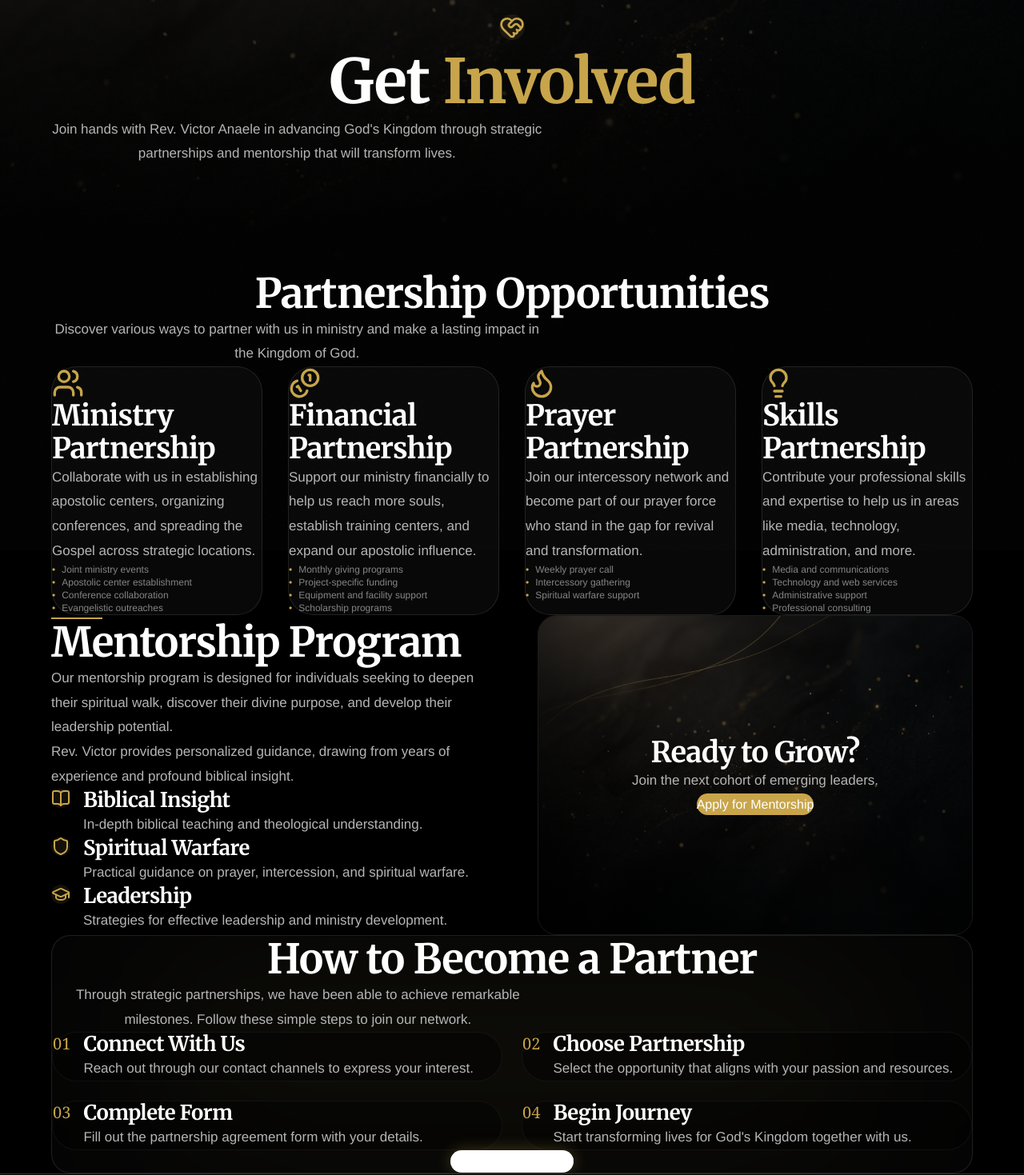
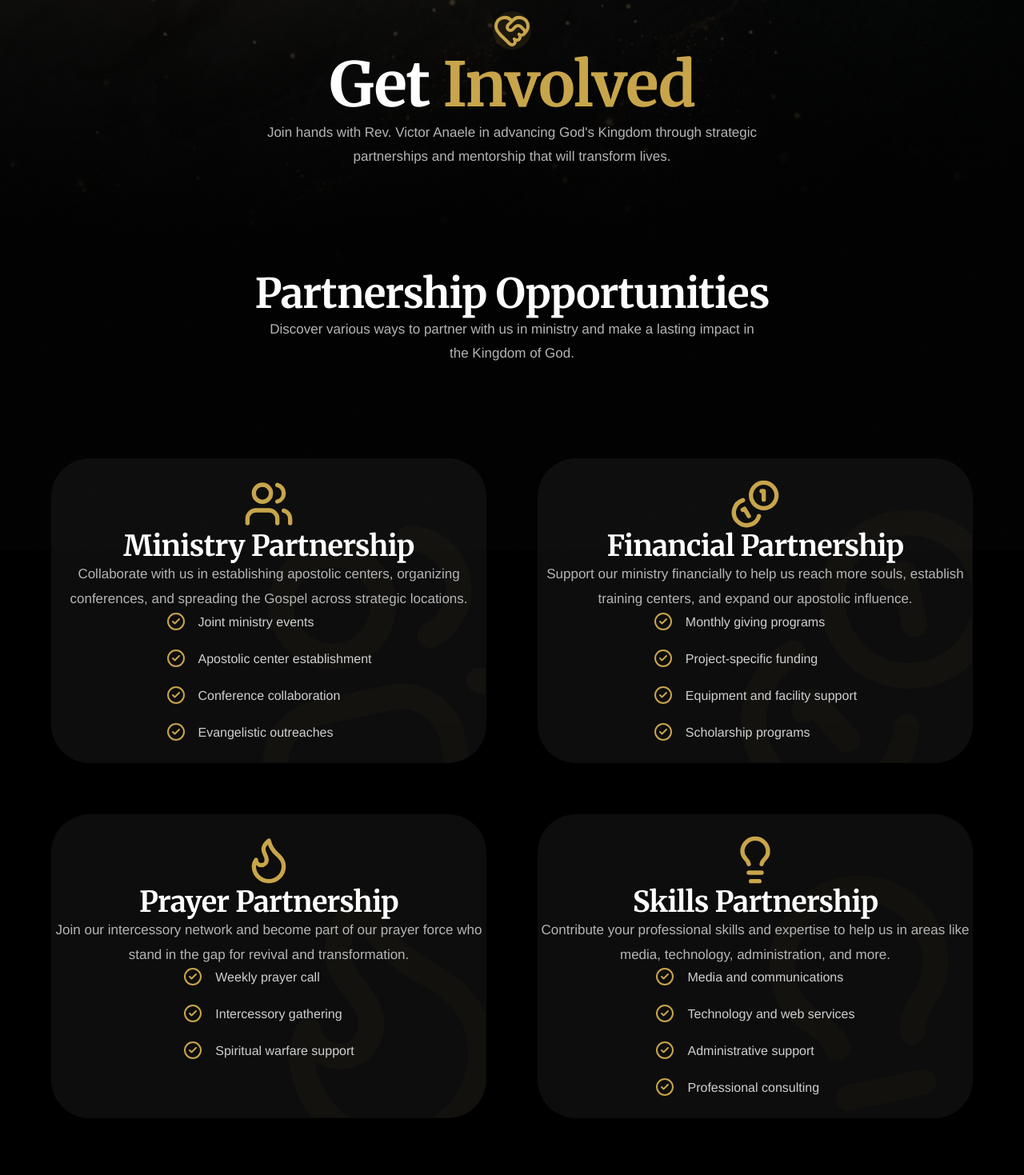
Before and after one commit to RCN-Uyo/rev-victor, a Next.js app: page /partner in a window 1280 px wide. Shown: the part 112-1581 px from the top of the page at 80% size. Built offline with nearby package versions, Linux system fonts and the light colour scheme.

Commit message:
feat: add partner page and navigation bar component

```diff
--- a/src/app/partner/page.tsx
+++ b/src/app/partner/page.tsx
@@ -1,7 +1,7 @@
 import Image from "next/image";
 import Link from "next/link";
 import { Reveal, fadeUp, Stagger } from "@/components/ui/motion";
-import { HeartHandshake, Coins, Flame, Lightbulb, Users, BookOpen, Shield, GraduationCap } from "lucide-react";
+import { HeartHandshake, Coins, Flame, Lightbulb, Users, BookOpen, Shield, GraduationCap, CheckCircle2 } from "lucide-react";
 
 export const metadata = {
   title: "Get Involved | Partnership & Mentorship",
@@ -70,15 +70,15 @@ export default function PartnerPage() {
         </div>
 
         <div className="container relative z-10 text-center px-6 md:px-12">
-          <Reveal variants={fadeUp}>
-            <div className="inline-flex items-center justify-center p-3 bg-gold/10 rounded-full mb-6 text-gold">
-              <HeartHandshake className="w-8 h-8" />
+          <Reveal variants={fadeUp} className="flex flex-col items-center justify-center w-full">
+            <div className="inline-flex items-center justify-center p-4 md:p-5 bg-gold/10 rounded-full mb-6 text-gold">
+              <HeartHandshake className="w-10 h-10 md:w-12 md:h-12" />
             </div>
-            <h1 className="text-4xl md:text-6xl font-bold font-serif text-white mb-4">
+            <h1 className="text-4xl md:text-6xl font-bold font-serif text-white mb-4 text-center w-full">
               Get <span className="text-gold">Involved</span>
             </h1>
-            <p className="text-lg md:text-xl text-white/80 max-w-2xl mx-auto font-light">
-              Join hands with Rev. Victor Anaele in advancing God's Kingdom through strategic partnerships and mentorship that will transform lives.
+            <p className="text-lg md:text-xl text-white/80 max-w-2xl mx-auto font-light text-center w-full leading-relaxed">
+              Join hands with Rev. Victor Anaele in advancing God's Kingdom through strategic <br className="hidden md:block" /> partnerships and mentorship that will transform lives.
             </p>
           </Reveal>
         </div>
@@ -86,60 +86,98 @@ export default function PartnerPage() {
 
       {/* Partnership Opportunities */}
       <section className="container max-w-7xl mx-auto px-6 md:px-12 mt-16 md:mt-24">
-        <Reveal variants={fadeUp} className="text-center mb-16">
-          <h2 className="text-3xl md:text-4xl font-serif text-white mb-4">Partnership Opportunities</h2>
-          <p className="text-white/60 font-light max-w-2xl mx-auto">
-            Discover various ways to partner with us in ministry and make a lasting impact in the Kingdom of God.
+        <Reveal variants={fadeUp} className="flex flex-col items-center justify-center text-center w-full">
+          <h2 className="text-3xl md:text-4xl font-serif text-white mb-4 text-center w-full">Partnership Opportunities</h2>
+          <p className="text-base md:text-lg text-white/60 font-light max-w-2xl mx-auto text-center w-full leading-relaxed">
+            Discover various ways to partner with us in ministry and make a lasting impact in <br className="hidden md:block" /> the Kingdom of God.
           </p>
         </Reveal>
 
-        <Stagger className="grid grid-cols-1 md:grid-cols-2 lg:grid-cols-4 gap-8">
+        <div className="w-full h-[115px] flex-shrink-0" aria-hidden="true" />
+
+        <Stagger className="grid grid-cols-1 lg:grid-cols-2 gap-12 md:gap-16">
           {partnershipOpportunities.map((opp, index) => (
-            <Reveal key={index} variants={fadeUp} className="bg-white/[0.03] border border-white/10 rounded-2xl p-8 hover:bg-white/[0.05] transition-colors group">
-              <opp.icon className="w-10 h-10 text-gold mb-6 group-hover:scale-110 transition-transform duration-300" />
-              <h3 className="text-xl font-serif text-white mb-3">{opp.title}</h3>
-              <p className="text-white/70 font-light text-sm mb-6 leading-relaxed">
+            <Reveal
+              key={index}
+              variants={fadeUp}
+              className="bg-white/[0.05] border border-transparent rounded-[3rem] px-12 md:px-16 pb-12 md:pb-16 pt-20 md:pt-28 hover:bg-white/[0.08] hover:border-gold/30 hover:shadow-[0_0_40px_rgba(206,170,84,0.1)] transition-all duration-500 group relative overflow-hidden"
+            >
+              {/* Gold Orb */}
+              <div className="absolute top-0 right-0 w-96 h-96 bg-gold/5 rounded-full blur-3xl -mr-32 -mt-32 opacity-0 group-hover:opacity-100 transition-opacity duration-700 pointer-events-none" />
+
+              {/* Offset Watermark Icon */}
+              <opp.icon className="absolute -bottom-16 -right-16 w-96 h-96 text-gold opacity-[0.03] group-hover:opacity-[0.06] transition-all duration-700 pointer-events-none transform -rotate-12" />
+
+              <div className="relative z-10 w-full flex flex-col items-center text-center px-7">
+                {/* Indestructible physical spacer at the top */}
+                <div className="w-full h-6 flex-shrink-0" aria-hidden="true" />
+
+                <div className="inline-flex items-center justify-center mb-12 text-gold group-hover:scale-110 transition-all duration-500 group-hover:text-gold-light">
+                  <opp.icon className="w-16 h-16" />
+                </div>
+
+                <h3 className="text-3xl md:text-4xl font-serif text-white mb-6">{opp.title}</h3>
+
+                <p className="text-white/70 font-light text-lg mb-12 leading-loose max-w-lg mx-auto">
                   {opp.description}
                 </p>
-              <ul className="space-y-2">
+
+                <div className="flex flex-col items-center w-full">
+                  <ul className="flex flex-col gap-y-5 text-left w-fit">
                     {opp.items.map((item, i) => (
-                  <li key={i} className="text-white/50 text-xs flex items-start gap-2">
-                    <span className="text-gold mt-1">•</span>
-                    <span>{item}</span>
+                      <li key={i} className="text-white/80 text-base flex items-start gap-4">
+                        <CheckCircle2 className="w-6 h-6 text-gold shrink-0 mt-0.5" />
+                        <span className="leading-relaxed">{item}</span>
                       </li>
                     ))}
                   </ul>
+                </div>
+
+                {/* Indestructible physical spacer at the bottom */}
+                <div className="w-full h-6 flex-shrink-0" aria-hidden="true" />
+              </div>
             </Reveal>
           ))}
         </Stagger>
+
+        <div className="w-full h-32 flex-shrink-0" aria-hidden="true" />
       </section>
 
       {/* Mentorship Section */}
-      <section className="container max-w-7xl mx-auto px-6 md:px-12 mt-32">
+      <section className="container max-w-7xl mx-auto px-6 md:px-12">
         <div className="grid grid-cols-1 lg:grid-cols-2 gap-16 items-center">
           <div>
             <Reveal variants={fadeUp}>
               <div className="w-16 h-[2px] bg-gold mb-6" />
-              <h2 className="text-3xl md:text-4xl font-serif text-white mb-6">Mentorship Program</h2>
-              <div className="text-white/80 font-light leading-relaxed mb-8 space-y-4">
+              <h2 className="text-3xl md:text-4xl font-serif text-white">Mentorship Program</h2>
+
+              <div className="w-full h-8 flex-shrink-0" aria-hidden="true" />
+
+              <div className="text-white/80 font-light leading-relaxed">
                 <p>
                   Our mentorship program is designed for individuals seeking to deepen their spiritual walk, discover their divine purpose, and develop their leadership potential.
                 </p>
+
+                <div className="w-full h-2 flex-shrink-0" aria-hidden="true" />
+
                 <p>
                   Rev. Victor provides personalized guidance, drawing from years of experience and profound biblical insight.
                 </p>
               </div>
             </Reveal>
 
+            <div className="w-full h-12 flex-shrink-0" aria-hidden="true" />
+
             <Stagger className="space-y-6">
               {mentorshipPillars.map((pillar, index) => (
-                <Reveal key={index} variants={fadeUp} className="flex items-start gap-4">
-                  <div className="p-3 rounded-xl bg-gold/10 text-gold shrink-0">
-                    <pillar.icon className="w-6 h-6" />
+                <Reveal key={index} variants={fadeUp} className="flex items-start gap-4 group hover:translate-x-2 transition-transform duration-500 cursor-default">
+                  <div className="text-gold shrink-0 pt-1 group-hover:text-gold-light group-hover:scale-110 transition-all duration-500">
+                    <pillar.icon className="w-7 h-7" />
                   </div>
                   <div>
-                    <h4 className="text-white font-medium mb-1">{pillar.title}</h4>
-                    <p className="text-white/60 text-sm font-light">{pillar.description}</p>
+                    <h4 className="text-2xl md:text-3xl font-serif text-white group-hover:text-gold-light transition-colors duration-500">{pillar.title}</h4>
+                    <div className="w-full h-1 flex-shrink-0" aria-hidden="true" />
+                    <p className="text-white/80 text-base font-light">{pillar.description}</p>
                   </div>
                 </Reveal>
               ))}
@@ -156,9 +194,13 @@ export default function PartnerPage() {
             <div className="absolute inset-0 bg-gradient-to-tr from-black via-black/40 to-transparent" />
             <div className="absolute inset-0 flex items-center justify-center p-12 text-center">
               <div>
-                <h3 className="text-2xl font-serif text-gold mb-4">Ready to Grow?</h3>
-                <p className="text-white/80 text-sm mb-8">Join the next cohort of emerging leaders.</p>
-                <Link href="/contact" className="inline-block px-8 py-3 bg-gold text-black font-medium rounded-full hover:bg-white transition-colors">
+                <h3 className="text-4xl md:text-5xl font-serif text-white mb-6 drop-shadow-lg">Ready to Grow?</h3>
+                <p className="text-white/90 text-lg md:text-xl font-light mb-10">Join the next cohort of emerging leaders.</p>
+                <Link
+                  href="/contact"
+                  className="bg-transparent border border-white/30 text-white font-medium rounded-full hover:bg-gold hover:border-gold hover:text-black hover:scale-105 transition-all duration-300 hover:shadow-lg hover:shadow-gold/30"
+                  style={{ display: 'inline-block', padding: '1.25rem 3.5rem', whiteSpace: 'nowrap' }}
+                >
                   Apply for Mentorship
                 </Link>
               </div>
@@ -167,55 +209,92 @@ export default function PartnerPage() {
         </div>
       </section>
 
+      <div className="w-full h-32 flex-shrink-0" aria-hidden="true" />
+
       {/* How To Become A Partner */}
-      <section className="container max-w-4xl mx-auto px-6 md:px-12 mt-32 text-center">
-        <Reveal variants={fadeUp} className="p-12 border border-white/10 rounded-3xl bg-white/[0.02] relative overflow-hidden">
+      <section className="container max-w-4xl mx-auto px-6 md:px-12 text-center">
+        <Reveal variants={fadeUp} className="p-16 md:p-24 border border-white/10 rounded-[3rem] bg-white/[0.02] relative overflow-hidden">
           <div className="absolute top-1/2 left-1/2 -translate-x-1/2 -translate-y-1/2 w-[80%] h-[80%] bg-gold/5 blur-[100px] rounded-full z-0 pointer-events-none" />
 
-          <div className="relative z-10">
-            <h2 className="text-3xl md:text-4xl font-serif text-white mb-6">How to Become a Partner</h2>
-            <p className="text-white/60 font-light mb-12 max-w-2xl mx-auto">
+          {/* Offset Watermark Icon */}
+          <HeartHandshake className="absolute -bottom-16 -right-16 w-[400px] h-[400px] md:w-[600px] md:h-[600px] text-gold opacity-[0.03] pointer-events-none transform -rotate-12" />
+
+          <div className="relative z-10 flex flex-col items-center">
+            {/* Indestructible physical spacer above title */}
+            <div className="w-full h-8 flex-shrink-0" aria-hidden="true" />
+
+            <h2 className="text-3xl md:text-4xl font-serif text-white text-center w-full">How to Become a Partner</h2>
+
+            {/* Indestructible physical spacer below title */}
+            <div className="w-full h-3 flex-shrink-0" aria-hidden="true" />
+
+            <div className="w-full flex justify-center">
+              <p className="text-white/60 font-light text-center" style={{ maxWidth: '42rem', textWrap: 'balance' }}>
                 Through strategic partnerships, we have been able to achieve remarkable milestones. Follow these simple steps to join our network.
               </p>
+            </div>
 
-            <Stagger className="grid grid-cols-1 sm:grid-cols-2 gap-6 text-left mb-12">
-              <Reveal variants={fadeUp} className="flex gap-4 items-start p-6 rounded-2xl bg-black/40 border border-white/5">
-                <div className="text-gold font-serif text-xl">01</div>
+            {/* Indestructible physical spacer below text */}
+            <div className="w-full h-8 md:h-12 flex-shrink-0" aria-hidden="true" />
+
+            <Stagger className="grid grid-cols-1 md:grid-cols-2 gap-8 md:gap-16 text-center">
+              <Reveal variants={fadeUp} className="flex flex-col items-center bg-transparent group hover:-translate-y-2 transition-transform duration-500 cursor-default">
+                <div className="text-gold font-sans font-medium tracking-widest text-lg mb-2 group-hover:scale-110 group-hover:text-gold-light transition-all duration-500">01</div>
                 <div>
-                  <h4 className="text-white mb-2">Connect With Us</h4>
-                  <p className="text-white/50 text-sm font-light">Reach out through our contact channels to express your interest.</p>
+                  <h4 className="text-2xl md:text-3xl font-serif text-white group-hover:text-gold transition-colors duration-500">Connect With Us</h4>
+                  <div className="w-full h-2 flex-shrink-0" aria-hidden="true" />
+                  <p className="text-white/70 text-base font-light leading-relaxed group-hover:text-white transition-colors duration-500">Reach out through our contact channels to express your interest.</p>
                 </div>
               </Reveal>
-              <Reveal variants={fadeUp} className="flex gap-4 items-start p-6 rounded-2xl bg-black/40 border border-white/5">
-                <div className="text-gold font-serif text-xl">02</div>
+
+              <Reveal variants={fadeUp} className="flex flex-col items-center bg-transparent group hover:-translate-y-2 transition-transform duration-500 cursor-default">
+                <div className="text-gold font-sans font-medium tracking-widest text-lg mb-2 group-hover:scale-110 group-hover:text-gold-light transition-all duration-500">02</div>
                 <div>
-                  <h4 className="text-white mb-2">Choose Partnership</h4>
-                  <p className="text-white/50 text-sm font-light">Select the opportunity that aligns with your passion and resources.</p>
+                  <h4 className="text-2xl md:text-3xl font-serif text-white group-hover:text-gold transition-colors duration-500">Choose Partnership</h4>
+                  <div className="w-full h-2 flex-shrink-0" aria-hidden="true" />
+                  <p className="text-white/70 text-base font-light leading-relaxed group-hover:text-white transition-colors duration-500">Select the opportunity that aligns with your passion and resources.</p>
                 </div>
               </Reveal>
-              <Reveal variants={fadeUp} className="flex gap-4 items-start p-6 rounded-2xl bg-black/40 border border-white/5">
-                <div className="text-gold font-serif text-xl">03</div>
+
+              <Reveal variants={fadeUp} className="flex flex-col items-center bg-transparent group hover:-translate-y-2 transition-transform duration-500 cursor-default">
+                <div className="text-gold font-sans font-medium tracking-widest text-lg mb-2 group-hover:scale-110 group-hover:text-gold-light transition-all duration-500">03</div>
                 <div>
-                  <h4 className="text-white mb-2">Complete Form</h4>
-                  <p className="text-white/50 text-sm font-light">Fill out the partnership agreement form with your details.</p>
+                  <h4 className="text-2xl md:text-3xl font-serif text-white group-hover:text-gold transition-colors duration-500">Complete Form</h4>
+                  <div className="w-full h-2 flex-shrink-0" aria-hidden="true" />
+                  <p className="text-white/70 text-base font-light leading-relaxed group-hover:text-white transition-colors duration-500">Fill out the partnership agreement form with your details.</p>
                 </div>
               </Reveal>
-              <Reveal variants={fadeUp} className="flex gap-4 items-start p-6 rounded-2xl bg-black/40 border border-white/5">
-                <div className="text-gold font-serif text-xl">04</div>
+
+              <Reveal variants={fadeUp} className="flex flex-col items-center bg-transparent group hover:-translate-y-2 transition-transform duration-500 cursor-default">
+                <div className="text-gold font-sans font-medium tracking-widest text-lg mb-2 group-hover:scale-110 group-hover:text-gold-light transition-all duration-500">04</div>
                 <div>
-                  <h4 className="text-white mb-2">Begin Journey</h4>
-                  <p className="text-white/50 text-sm font-light">Start transforming lives for God's Kingdom together with us.</p>
+                  <h4 className="text-2xl md:text-3xl font-serif text-white group-hover:text-gold transition-colors duration-500">Begin Journey</h4>
+                  <div className="w-full h-2 flex-shrink-0" aria-hidden="true" />
+                  <p className="text-white/70 text-base font-light leading-relaxed group-hover:text-white transition-colors duration-500">Start transforming lives for God's Kingdom together with us.</p>
                 </div>
               </Reveal>
             </Stagger>
 
-            <Link href="/contact" className="inline-block px-10 py-4 bg-white text-black font-medium rounded-full hover:bg-gold transition-colors shadow-[0_0_20px_rgba(200,165,74,0.3)] hover:shadow-[0_0_30px_rgba(200,165,74,0.5)]">
+            {/* Indestructible physical spacer below grid */}
+            <div className="w-full h-8 flex-shrink-0" aria-hidden="true" />
+
+            <div className="flex justify-center w-full">
+              <Link
+                href="/contact"
+                className="bg-transparent border border-white/30 text-white font-medium rounded-full hover:bg-gold hover:border-gold hover:text-black hover:scale-105 transition-all duration-300 hover:shadow-lg hover:shadow-gold/30"
+                style={{ display: 'inline-block', padding: '1.25rem 3.5rem', whiteSpace: 'nowrap' }}
+              >
                 Contact Us to Partner
               </Link>
+            </div>
+
+            {/* Indestructible physical spacer below button */}
+            <div className="w-full h-8 flex-shrink-0" aria-hidden="true" />
           </div>
         </Reveal>
       </section>
 
+      <div className="w-full h-32 flex-shrink-0" aria-hidden="true" />
     </main>
   );
 }
--- a/src/components/navigation/navbar.tsx
+++ b/src/components/navigation/navbar.tsx
@@ -19,7 +19,7 @@ import {
 const NAV_ITEMS = [
   { label: "Home", href: "/" },
   { label: "About", href: "/about" },
-  { label: "Sermons", href: "/sermons" },
+
   { label: "Partnership", href: "/partner" },
   { label: "Contact", href: "/contact" },
 ] as const;
```
Lines whose indentation alone changed are shown as unchanged.
